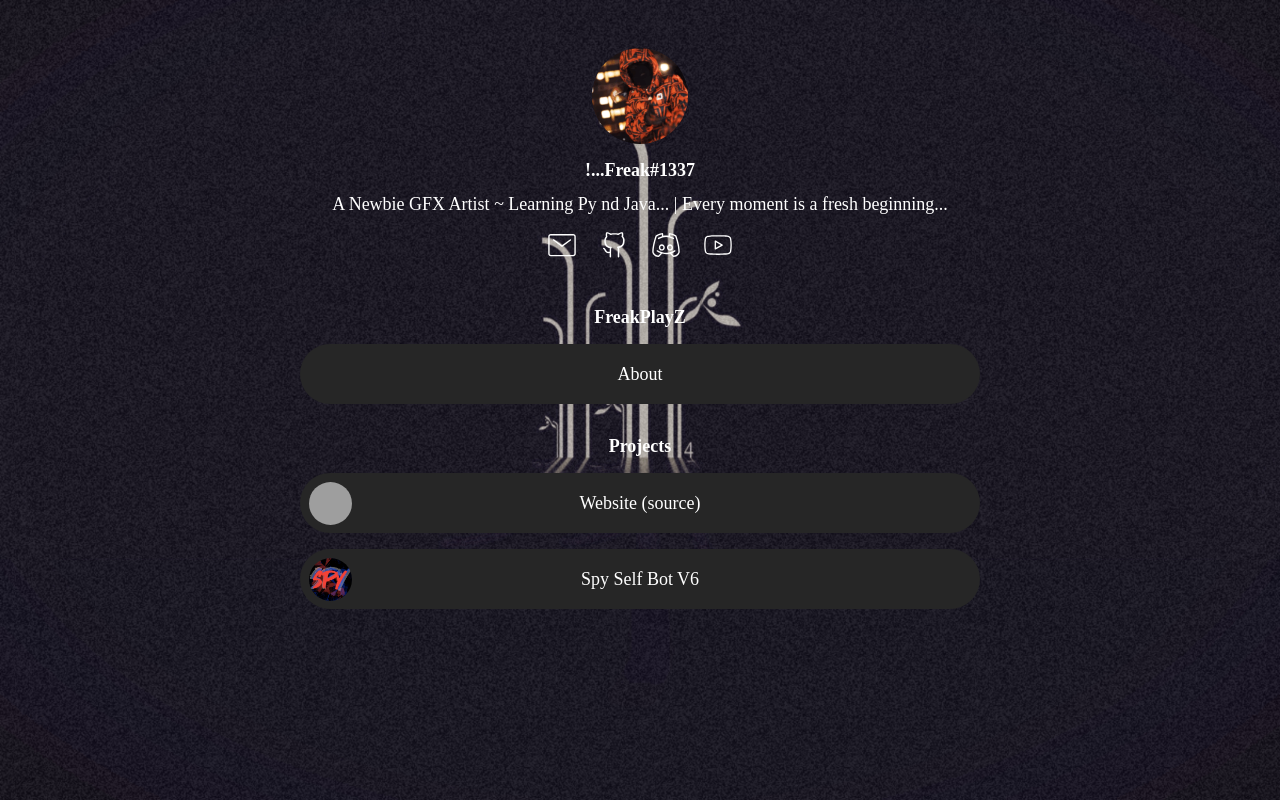
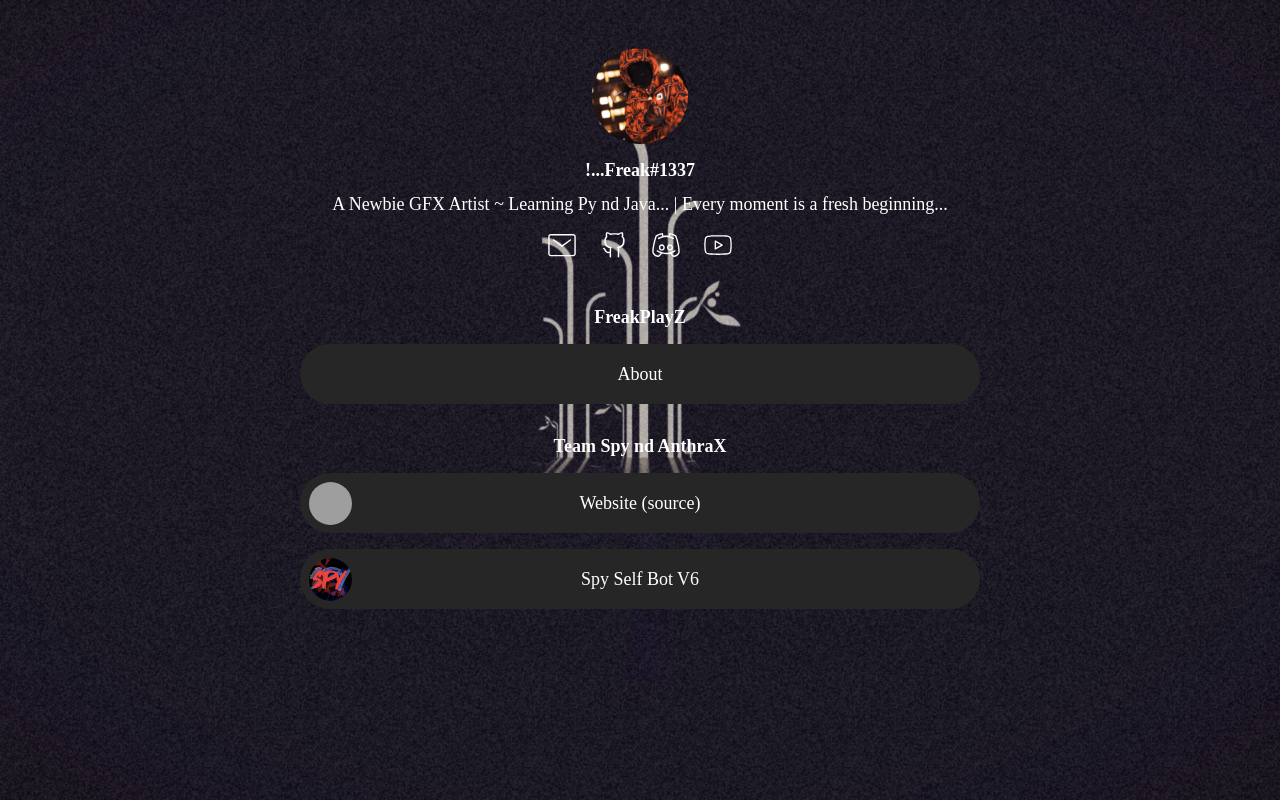
Before and after one commit to Sanket11111111/FreakPlayZ, a Flask app: page / in a window 1280 px wide. Run offline with Flask 2, Linux system fonts and the light colour scheme; some web fonts are replaced; grey boxes are pictures that could not be loaded.

Commit message:
Update index.html

```diff
--- a/templates/index.html
+++ b/templates/index.html
@@ -216,12 +216,12 @@
                     </div>
         <div class="mt-24">
                                                                 <div class="text-center page-text-font page-text-color page-item-title mt-32">
-                        Projects
+                        Team Spy nd AnthraX
                     </div>
                                                                                     <div class="page-item-wrap relative">
                         <div class="page-item flex-both-center absolute"></div>
                         <a target="_blank" rel="noopener nofollow" class="page-item-each py-10 flex-both-center"
-                           href="https://github.com/DraKenCodeZ/DrakenCodeZ"
+                           href="https://discord.gg/KRqkFG5EKC"
                            data-id="334253" data-type="page_item">
                                                             <img
                                     class="link-each-image"
```
